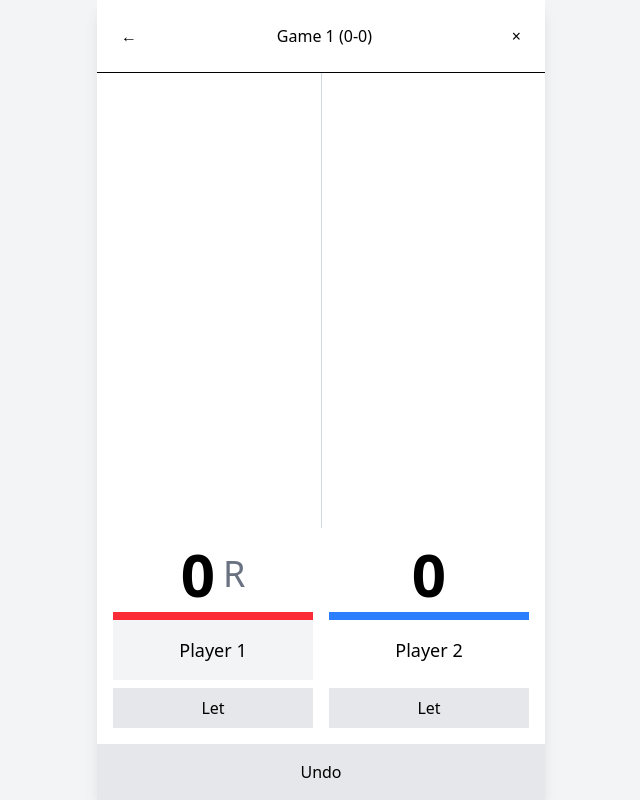
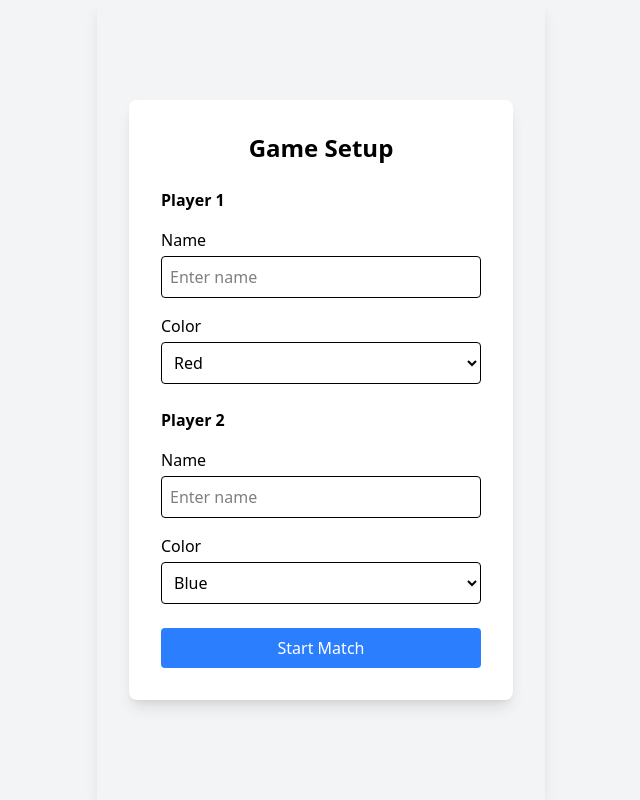
Before and after one commit to WebDevRich-01/Squash-Marker, a React (Vite) app: page / in a window 1280 px wide. Shown: the whole page, without its empty margins (319-959 px from the left). Built offline with nearby package versions, Linux system fonts and the light colour scheme.

Commit message:
Specify player name and colour

```diff
--- a/src/App.jsx
+++ b/src/App.jsx
@@ -1,10 +1,18 @@
+import { useState } from "react";
 import GameScreen from "./components/GameScreen";
+import GameSetupScreen from "./components/GameSetupScreen";
 
 function App() {
+  const [matchStarted, setMatchStarted] = useState(false);
+
   return (
     <div className="h-full flex flex-col">
       <div className="max-w-md mx-auto w-full h-full bg-white shadow-lg">
-        <GameScreen />
+        {matchStarted ? (
+          <GameScreen />
+        ) : (
+          <GameSetupScreen onStartMatch={() => setMatchStarted(true)} />
+        )}
       </div>
     </div>
   );
--- /dev/null
+++ b/src/components/GameSetupScreen.jsx
@@ -0,0 +1,126 @@
+import { useState } from "react";
+import useGameStore from "../stores/gameStore";
+
+export default function GameSetupScreen({ onStartMatch }) {
+  const [settings, setSettings] = useState({
+    player1Name: "",
+    player2Name: "",
+    player1Color: "border-red-500",
+    player2Color: "border-blue-500",
+  });
+
+  const setPlayerDetails = useGameStore((state) => state.setPlayerDetails);
+
+  const handleSubmit = (e) => {
+    e.preventDefault();
+    setPlayerDetails(1, {
+      name: settings.player1Name,
+      color: settings.player1Color,
+    });
+    setPlayerDetails(2, {
+      name: settings.player2Name,
+      color: settings.player2Color,
+    });
+    onStartMatch();
+  };
+
+  const colorOptions = [
+    { value: "border-red-500", label: "Red", class: "bg-red-500" },
+    { value: "border-blue-500", label: "Blue", class: "bg-blue-500" },
+    { value: "border-green-500", label: "Green", class: "bg-green-500" },
+    { value: "border-yellow-500", label: "Yellow", class: "bg-yellow-500" },
+    { value: "border-purple-500", label: "Purple", class: "bg-purple-500" },
+    { value: "border-black", label: "Black", class: "bg-black text-white" },
+    { value: "border-white", label: "White", class: "bg-white border" },
+  ];
+
+  return (
+    <div className="h-full flex items-center justify-center bg-gray-100">
+      <div className="bg-white p-8 rounded-lg shadow-lg w-96">
+        <h2 className="text-2xl font-bold mb-6 text-center">Game Setup</h2>
+        <form onSubmit={handleSubmit} className="space-y-6">
+          {/* Player 1 Settings */}
+          <div className="space-y-4">
+            <h3 className="font-semibold">Player 1</h3>
+            <div>
+              <label className="block mb-1">Name</label>
+              <input
+                type="text"
+                value={settings.player1Name}
+                onChange={(e) =>
+                  setSettings({ ...settings, player1Name: e.target.value })
+                }
+                className="w-full p-2 border rounded"
+                placeholder="Enter name"
+              />
+            </div>
+            <div>
+              <label className="block mb-1">Color</label>
+              <select
+                value={settings.player1Color}
+                onChange={(e) =>
+                  setSettings({ ...settings, player1Color: e.target.value })
+                }
+                className="w-full p-2 border rounded"
+              >
+                {colorOptions.map((color) => (
+                  <option
+                    key={color.value}
+                    value={color.value}
+                    className={color.class}
+                  >
+                    {color.label}
+                  </option>
+                ))}
+              </select>
+            </div>
+          </div>
+
+          {/* Player 2 Settings */}
+          <div className="space-y-4">
+            <h3 className="font-semibold">Player 2</h3>
+            <div>
+              <label className="block mb-1">Name</label>
+              <input
+                type="text"
+                value={settings.player2Name}
+                onChange={(e) =>
+                  setSettings({ ...settings, player2Name: e.target.value })
+                }
+                className="w-full p-2 border rounded"
+                placeholder="Enter name"
+              />
+            </div>
+            <div>
+              <label className="block mb-1">Color</label>
+              <select
+                value={settings.player2Color}
+                onChange={(e) =>
+                  setSettings({ ...settings, player2Color: e.target.value })
+                }
+                className="w-full p-2 border rounded"
+              >
+                {colorOptions.map((color) => (
+                  <option
+                    key={color.value}
+                    value={color.value}
+                    className={color.class}
+                  >
+                    {color.label}
+                  </option>
+                ))}
+              </select>
+            </div>
+          </div>
+
+          <button
+            type="submit"
+            className="w-full py-2 px-4 bg-blue-500 text-white rounded hover:bg-blue-600"
+          >
+            Start Match
+          </button>
+        </form>
+      </div>
+    </div>
+  );
+}
--- a/src/components/GameWinModal.jsx
+++ b/src/components/GameWinModal.jsx
@@ -1,3 +1,5 @@
+import useGameStore from "../stores/gameStore";
+
 export default function GameWinModal({
   winningPlayer,
   gameNumber,
@@ -6,6 +8,11 @@ export default function GameWinModal({
   onStartNext,
   onFinishMatch,
 }) {
+  const playerName =
+    useGameStore((state) =>
+      winningPlayer === 1 ? state.player1.name : state.player2.name
+    ) || `Player ${winningPlayer}`;
+
   if (matchWon) {
     return (
       <div className="fixed inset-0 bg-black bg-opacity-50 flex items-center justify-center">
@@ -13,9 +20,7 @@ export default function GameWinModal({
           <h2 className="text-2xl font-bold mb-4 text-center">
             Match Complete!
           </h2>
-          <p className="text-center mb-4">
-            Player {winningPlayer} wins the match!
-          </p>
+          <p className="text-center mb-4">{playerName} wins the match!</p>
           <div className="mb-4">
             <h3 className="font-bold mb-2">Game Scores:</h3>
             {gameScores.map((score, index) => (
@@ -44,9 +49,7 @@ export default function GameWinModal({
         <h2 className="text-2xl font-bold mb-4 text-center">
           Game {gameNumber - 1} Complete!
         </h2>
-        <p className="text-center mb-6">
-          Player {winningPlayer} wins the game!
-        </p>
+        <p className="text-center mb-6">{playerName} wins the game!</p>
         <button
           onClick={onStartNext}
           className="w-full p-3 bg-blue-500 text-white rounded hover:bg-blue-600"
--- a/src/components/PlayerButton.jsx
+++ b/src/components/PlayerButton.jsx
@@ -13,7 +13,7 @@ export default function PlayerButton({ playerNum }) {
         ${player.serving ? "bg-gray-100" : "bg-white"}
       `}
     >
-      Player {playerNum}
+      {player.name || `Player ${playerNum}`}
     </button>
   );
 }
```
